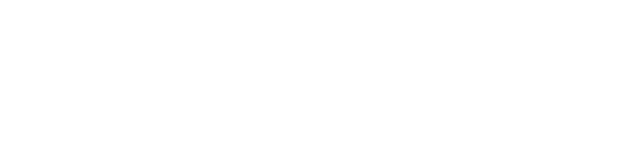
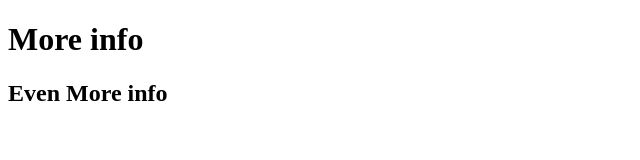
Before and after one commit to Jaco-coder8/Jaco-coder8-Jaco-coder8.github.io, a plain HTML site: page index.html in a window 1280 px wide. Shown: the whole page, without its empty margins (0-640 px from the left). Drawn offline with Linux system fonts and the light colour scheme.

Commit message:
Update index.html

```diff
--- a/index.html
+++ b/index.html
@@ -2,10 +2,13 @@
 <html>
     <head>
         <meta charset="utf-8">
-        <title>Welcome to my webpage</title>
+        <title>Welcome to my webpage!!</title>
     </head>
     <body>
 
+        <h1>More info</h1>
+
+        <h2>Even More info</h2>
 
     </body>
 </html>
```
